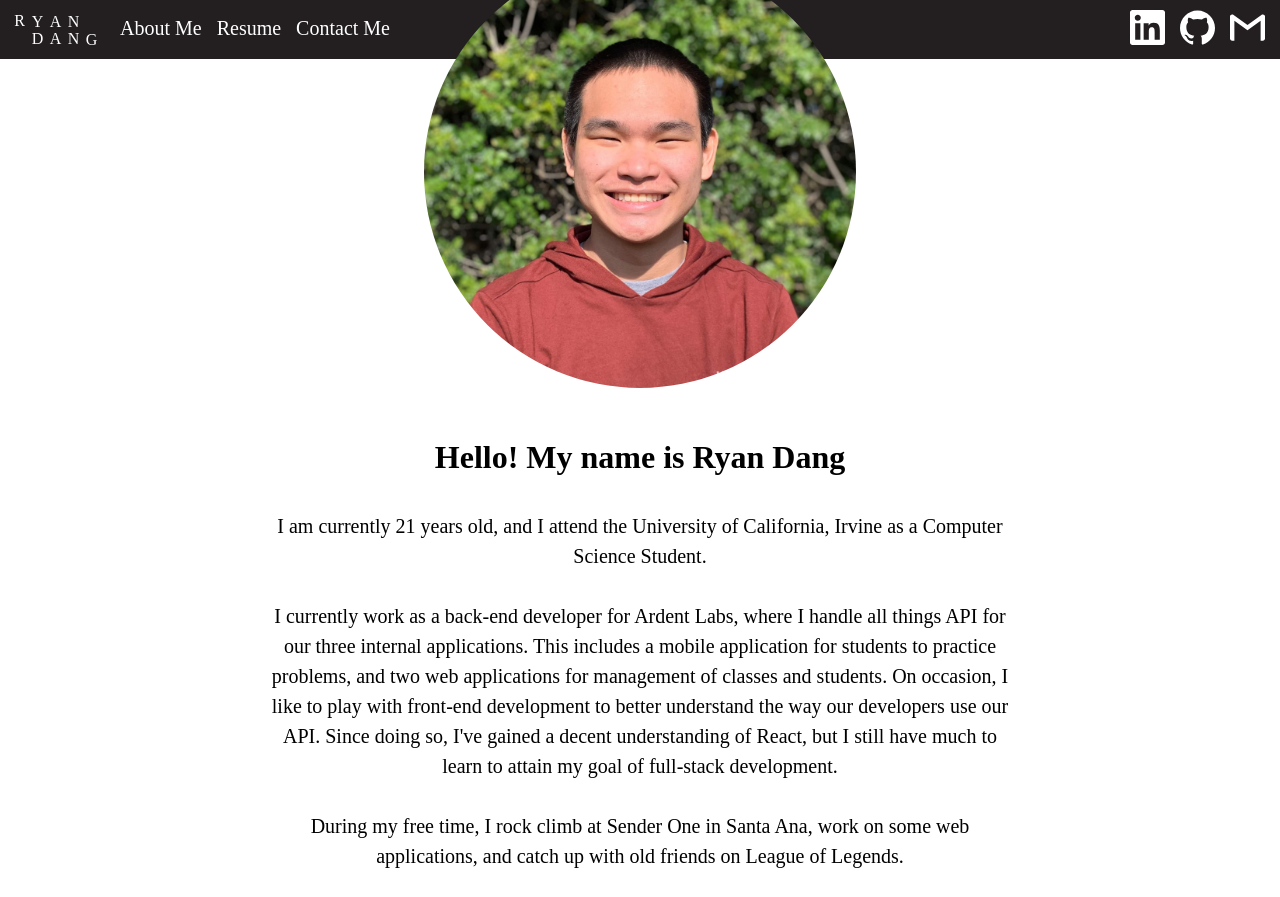
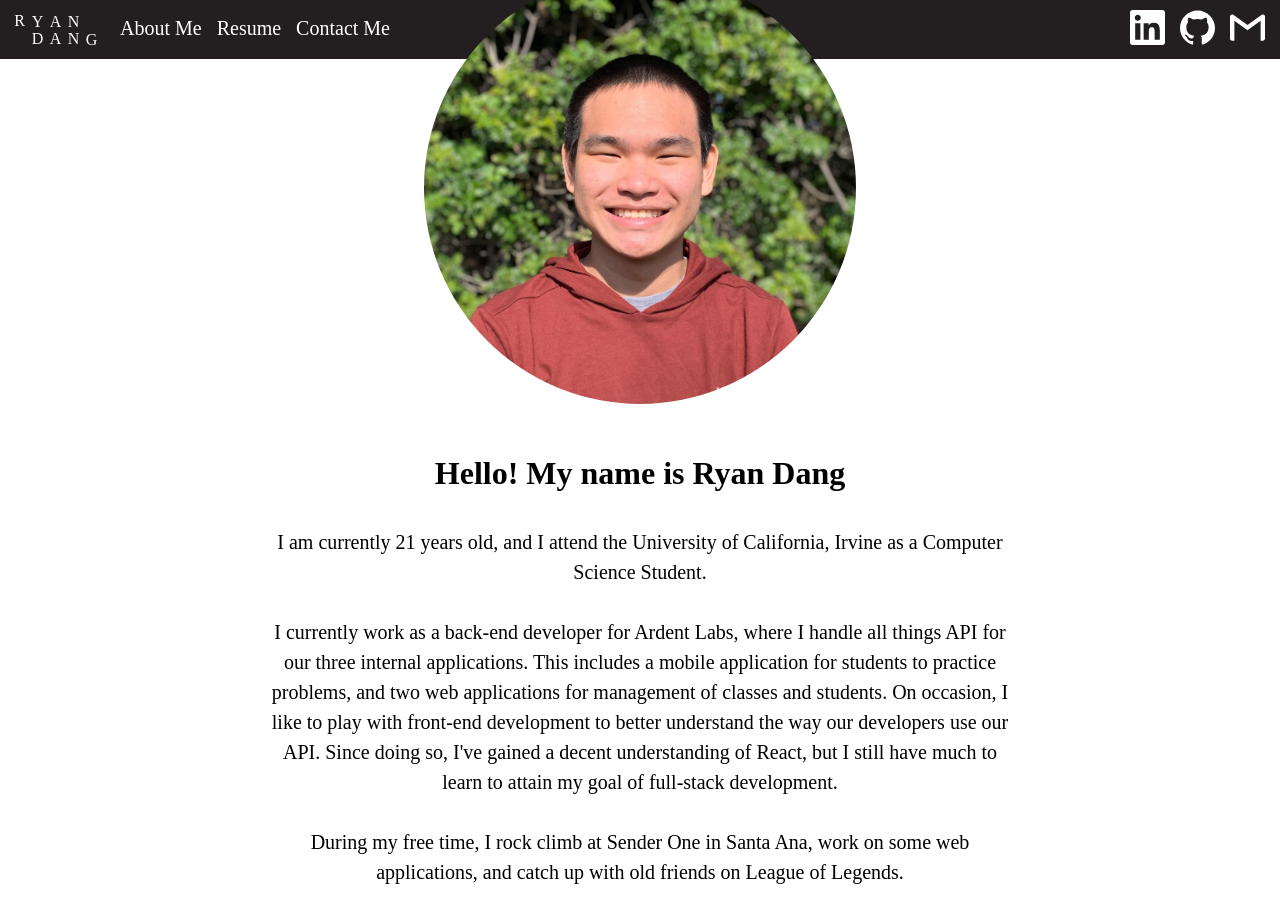
Before and after one commit to rvdang/ryan-web, a React (Create React App) app: page / in a window 1280 px wide. Built offline with nearby package versions, Linux system fonts and the light colour scheme; a web font is replaced by a local one; what react-pose would draw is missing.

Commit message:
set maxswitch to absolute positioning

```diff
--- a/src/App.css
+++ b/src/App.css
@@ -35,7 +35,9 @@
 }
 
 .maxswitch {
-  height: calc(100% - 92px);
+  position: absolute;
+  top: 59px;
+  height: calc(100% - 59px);
   width: 100%;
 }
 
```
